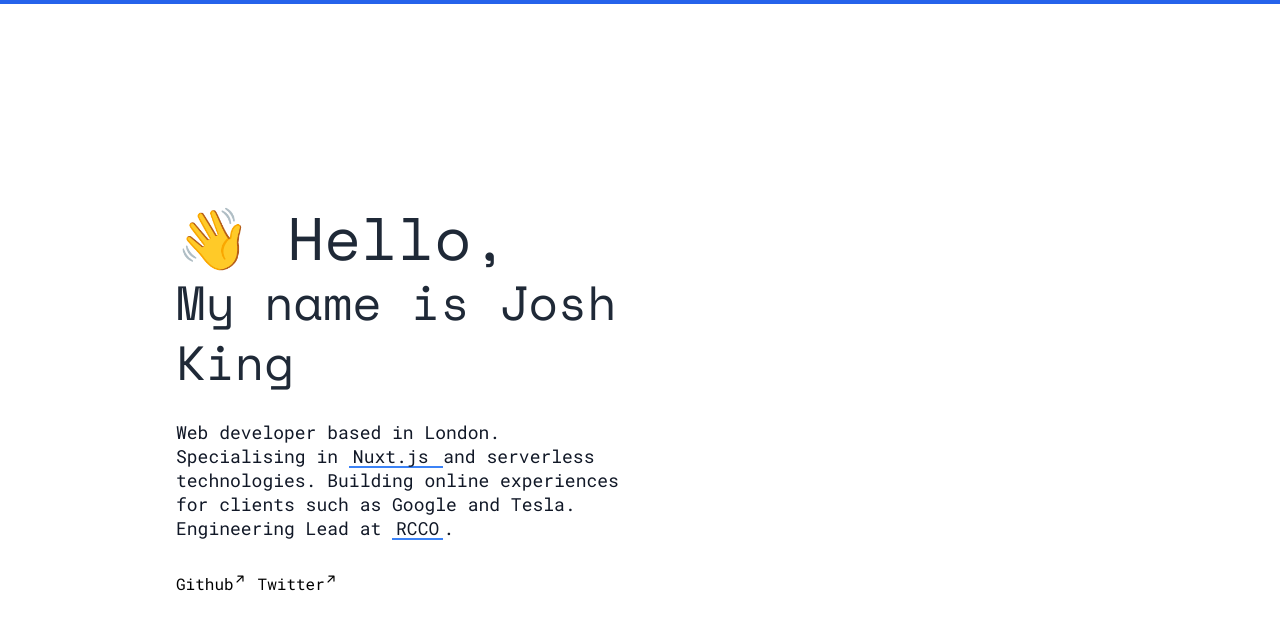
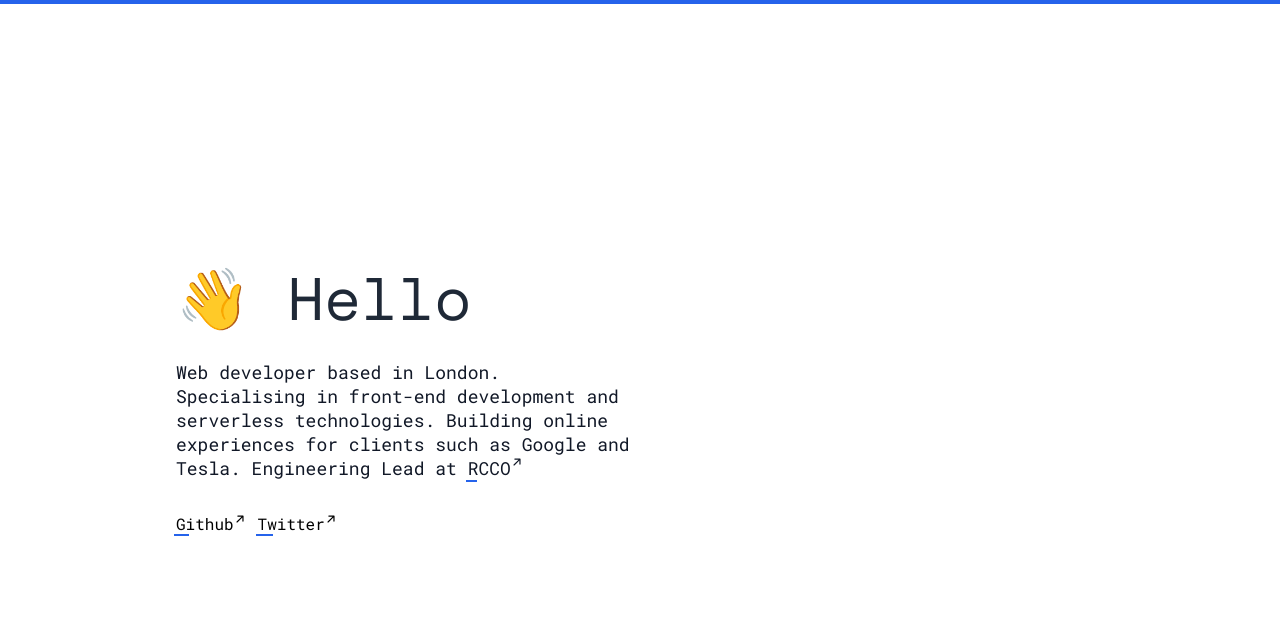
Before and after one commit to kn0wn/joshking.dev, a Vue app: page / in a window 1280 px wide. Shown: the top 630 px of the page. Built offline with nearby package versions, Linux system fonts and the light colour scheme.

Commit message:
fix: added link component

```diff
--- a/src/App.vue
+++ b/src/App.vue
@@ -1,20 +1,14 @@
 <template>
   <main class="flex items-center w-screen h-screen border-t-4 border-blue-600">
-    <div class="container px-16 mx-auto lg:px-44">
+    <div class="container px-8 mx-auto md:px-16 lg:px-44">
       <div class="flex items-center">
         <div class="lg:w-1/2">
-          <h1 class="mb-8 font-mono text-6xl text-gray-800">
-            👋 Hello, <br />
-            <span class="text-5xl">My name is Josh King</span>
-          </h1>
+          <h1 class="mb-8 font-mono text-6xl text-gray-800">👋 Hello</h1>
           <p class="mb-8 text-lg leading-6 text-gray-900">
-            Web developer based in London. Specialising in
-            <a target="_blank" href="//nuxtjs.org" class="underlined">
-              Nuxt.js
-            </a>
+            Web developer based in London. Specialising in front-end development
             and serverless technologies. Building online experiences for clients
             such as Google and Tesla. Engineering Lead at
-            <a target="_blank" href="//rcco.uk" class="underlined">RCCO</a>.
+            <Link link="//rcco.uk">RCCO</Link>
           </p>
           <ul class="flex">
             <li
@@ -22,21 +16,7 @@
               :key="`link-${name}`"
               class="mr-6"
             >
-              <a :href="link" target="_blank" class="relative">
-                {{ name }}
-                <svg
-                  xmlns="http://www.w3.org/2000/svg"
-                  viewBox="0 0 20 20"
-                  fill="currentColor"
-                  class="link"
-                >
-                  <path
-                    fill-rule="evenodd"
-                    d="M3.293 9.707a1 1 0 010-1.414l6-6a1 1 0 011.414 0l6 6a1 1 0 01-1.414 1.414L11 5.414V17a1 1 0 11-2 0V5.414L4.707 9.707a1 1 0 01-1.414 0z"
-                    clip-rule="evenodd"
-                  />
-                </svg>
-              </a>
+              <Link :link="link">{{ name }}</Link>
             </li>
           </ul>
         </div>
@@ -46,6 +26,8 @@
 </template>
 
 <script setup>
+import Link from "./components/Link.vue";
+
 import { ref } from "vue";
 
 const links = ref([
@@ -61,25 +43,3 @@
 
 // Check out https://github.com/vuejs/rfcs/blob/script-setup-2/active-rfcs/0000-script-setup.md
 </script>
-
-<style lang="postcss">
-.link {
-  @apply absolute top-0 right-0 w-3 h-3;
-  transform: translateX(12px) rotate(45deg);
-}
-
-.underlined {
-  @apply transition-all bg-bottom bg-no-repeat px-1 cursor-pointer;
-  background-image: linear-gradient(
-    theme("colors.blue.500"),
-    theme("colors.blue.500")
-  );
-
-  background-size: auto 10%;
-
-  &:hover {
-    background-size: auto 100%;
-    @apply text-white rounded-sm;
-  }
-}
-</style>
--- /dev/null
+++ b/src/components/Link.vue
@@ -0,0 +1,59 @@
+<template>
+  <a target="_blank" :href="props.link" class="link">
+    <slot />
+    <svg
+      xmlns="http://www.w3.org/2000/svg"
+      viewBox="0 0 20 20"
+      fill="currentColor"
+      class="arrow"
+    >
+      <path
+        fill-rule="evenodd"
+        d="M3.293 9.707a1 1 0 010-1.414l6-6a1 1 0 011.414 0l6 6a1 1 0 01-1.414 1.414L11 5.414V17a1 1 0 11-2 0V5.414L4.707 9.707a1 1 0 01-1.414 0z"
+        clip-rule="evenodd"
+      />
+    </svg>
+  </a>
+</template>
+
+<script setup>
+import { defineProps } from "vue";
+
+// expects props options
+const props = defineProps({
+  link: String,
+});
+</script>
+
+<style lang="postcss">
+.link {
+  @apply relative;
+
+  &:after {
+    content: "";
+    z-index: -1;
+    top: 100%;
+    left: -0.1em;
+    right: -0.1em;
+    width: 25%;
+    bottom: -10%;
+
+    @apply absolute transition-all bg-blue-600;
+  }
+
+  &:hover {
+    &:after {
+      width: 110%;
+    }
+
+    & .arrow {
+      transform: translateX(12px) rotate(45deg) translateY(-6px);
+    }
+  }
+
+  & .arrow {
+    @apply absolute top-0 right-0 w-3 h-3 transition-all delay-150;
+    transform: translateX(12px) rotate(45deg);
+  }
+}
+</style>
```
